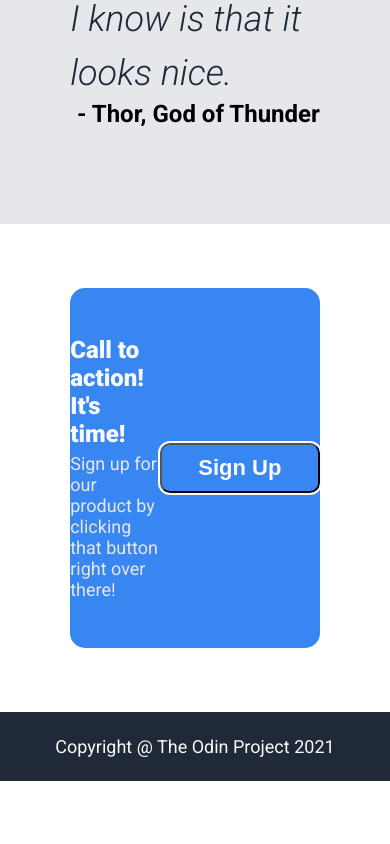
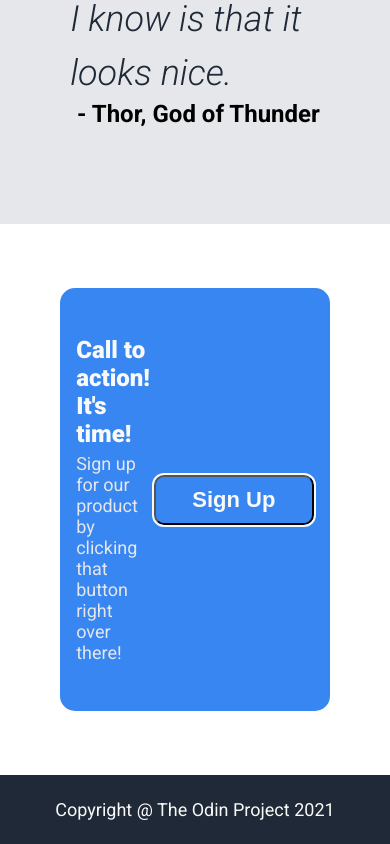
Before and after one commit to thoose-works/landing-page, a plain HTML site: page index.html in a window 390 px wide. Shown: the part 3068-3912 px from the top of the page. Before the commit the page ends 3849 px from the top, so only its background shows below. Drawn offline with Linux system fonts and the light colour scheme.

Commit message:
Fix responsive design in sign-up section

```diff
--- a/styles.css
+++ b/styles.css
@@ -3,6 +3,7 @@
 *::before {
   padding: 0;
   margin: 0;
+
 }
 
 body {
@@ -262,8 +263,6 @@ a {
     font-size: 24px;
     font-weight: 600;
     text-align: right;
-    margin: 0;
-    padding: 0;
     padding: 0 18% 96px 18%;
     min-width: 0;
 
@@ -291,19 +290,36 @@ a {
 
 }
 
+@media (max-width: 1150px) {
+    .sign-up-box {
+        background-color: #3886F2;
+        height: 40%;
+        width: 65%;
+        display: flex;
+        justify-content: space-evenly;
+        align-items: center;
+        border-radius: 15px;
+        margin: 64px 18% 64px 18%;
+        padding: 48px 16px;
+
+    }
+
+}
+
 .sign-up-header {
     color: #F9FAF8;
     font-size: 24px;
     font-weight: 800;
     margin-bottom: 5px;
-    padding: 0;
+
 }
 
 .sign-up-content {
     color: #E5E7EB;
     font-size: 18px;
     margin-top: 5px;
-    padding: 0;
+    padding-right: 16px;
+
 }
 
 .sign-up-button {
@@ -328,4 +344,5 @@ a {
     background-color: #1F2937;
     font-size: 18px;
     padding: 24px 0;
+
 }
```
